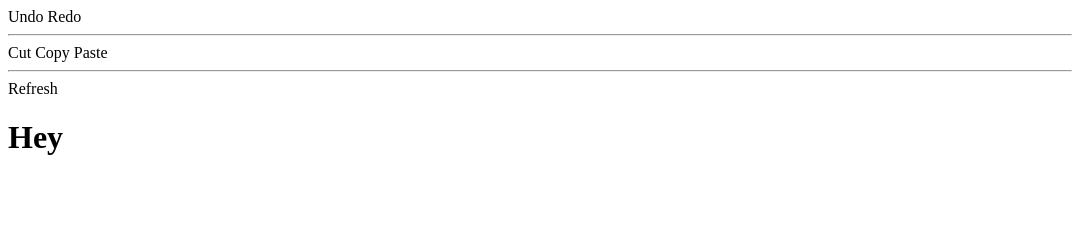
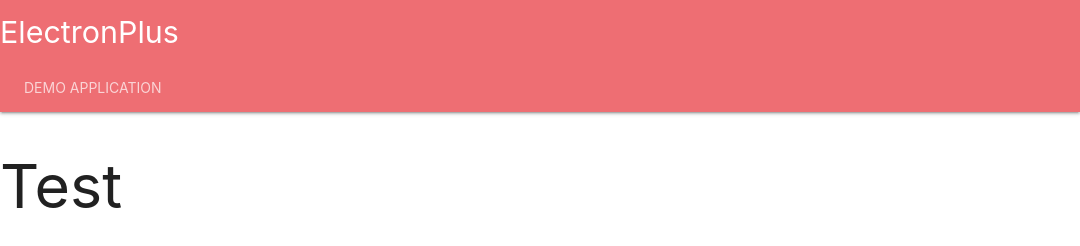
Before and after one commit to GuidoGuidoGuido/electron-plus, an Electron app: page views/main.html in a window 1080 px wide. Drawn offline with nearby package versions, Linux system fonts and the light colour scheme.

Commit message:
Updated UI

```diff
--- a/package.json
+++ b/package.json
@@ -5,6 +5,9 @@
   "main": "main.js",
   "dependencies": {
     "electron": "^2.0.2",
+    "eslint": "^4.19.1",
+    "jquery": "^3.3.1",
+    "materialize-css": "^1.0.0-rc.1",
     "xel": "0.0.137"
   },
   "devDependencies": {
--- /dev/null
+++ b/src/ElectronPlus.web.js
@@ -0,0 +1,5 @@
+const $ = require('jquery');
+
+$("ep-tab").each(function() {
+    $(this).hide();
+});
--- a/views/main.html
+++ b/views/main.html
@@ -3,42 +3,25 @@
 	<head>
 		<meta charset="utf-8">
 		<title>Electron Plus Demo</title>
-    <link rel="stylesheet" href="../node_modules/xel/themes/vanilla.css">
+		<link href="https://fonts.googleapis.com/icon?family=Material+Icons" rel="stylesheet">
+		<link rel="stylesheet" href="../node_modules/materialize-css/dist/css/materialize.min.css">
 	</head>
 	<body>
-    <x-menu>
-        <x-menuitem>
-            <x-icon name='undo'></x-icon>
-            <x-label>Undo</x-label>
-            <x-shortcut value='Control+Z'></x-shortcut>
-        </x-menuitem>
-        <x-menuitem>
-            <x-icon name='redo'></x-icon>
-            <x-label>Redo</x-label>
-            <x-shortcut value='Control+Shift+Z'></x-shortcut>
-        </x-menuitem>
-        <hr>
-        <x-menuitem>
-            <x-icon name='content-cut'></x-icon>
-            <x-label>Cut</x-label>
-            <x-shortcut value='Control+X'></x-shortcut>
-            </x-menuitem>
-        <x-menuitem>
-            <x-icon name='content-copy'></x-icon>
-            <x-label>Copy</x-label>
-            <x-shortcut value='Control+C'></x-shortcut>
-        </x-menuitem>
-        <x-menuitem>
-            <x-icon name='content-paste'></x-icon>
-            <x-label>Paste</x-label>
-            <x-shortcut value='Control+V'></x-shortcut>
-        </x-menuitem>
-        <hr>
-        <x-menuitem>
-            <x-icon></x-icon>
-            <x-label>Refresh</x-label>
-            </x-menuitem>
-    </x-menu>
-    <h1>Hey</h1>
+		<nav class="nav-extended">
+			<div class="nav-wrapper">
+				<a href="#" class="brand-logo">ElectronPlus</a>
+			</div>
+			<div class="nav-content">
+				<ul class="tabs tabs-transparent">
+					<li class="tab"><a href="#demo">Demo Application</a></li>
+				</ul>
+			</div>
+        </nav>
+
+		<main ep-tab="demo">
+            <h1>Test</h1>
+        </main>
+		<script src="../src/ElectronPlus.web.js"></script>
+		<script src="../node_modules/materialize-css/dist/js/materialize.min.js"></script>
 	</body>
 </html>
```
Also changed, not shown: main.js (+6 -12 lines), .eslintrc.js, src/ElectronPlus.js (line endings or trailing spaces), 1 other file. Lines whose indentation alone changed are shown as unchanged.
